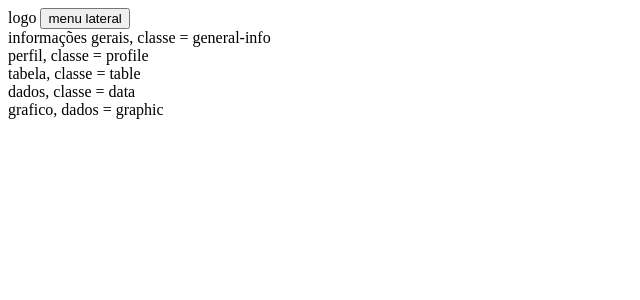
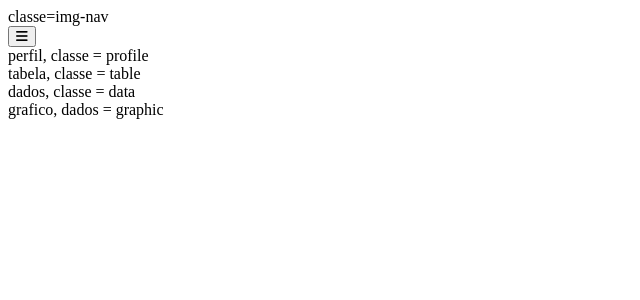
Before and after one commit to PedroOliveira012/SAF, a Django app: page /dashboard/ in a window 1280 px wide. Shown: the top 300 px of the page, without its empty margins (0-640 px from the left). Run offline with Django 4.2, Linux system fonts and the light colour scheme.

Commit message:
Criação da navbar

```diff
--- a/dashboard/templates/dashboard/pages/dashboard.html
+++ b/dashboard/templates/dashboard/pages/dashboard.html
@@ -5,12 +5,16 @@
 
 <body>
     <nav>
-        logo
-        <button>menu lateral</button>
+        <div class="navbar">
+            <div class="img-navbar">
+                classe=img-nav
+                {% comment %} <img src="" alt=""> {% endcomment %}
+            </div>
+            <button class="sidemenu-button-navbar"><i class="fa-solid fa-bars"></i></button>
+        </div>
     </nav>
     <div class="container">
         <div class="general-info">
-            informações gerais, classe = general-info
             <div class="profile">
                 perfil, classe = profile
             </div>
```
